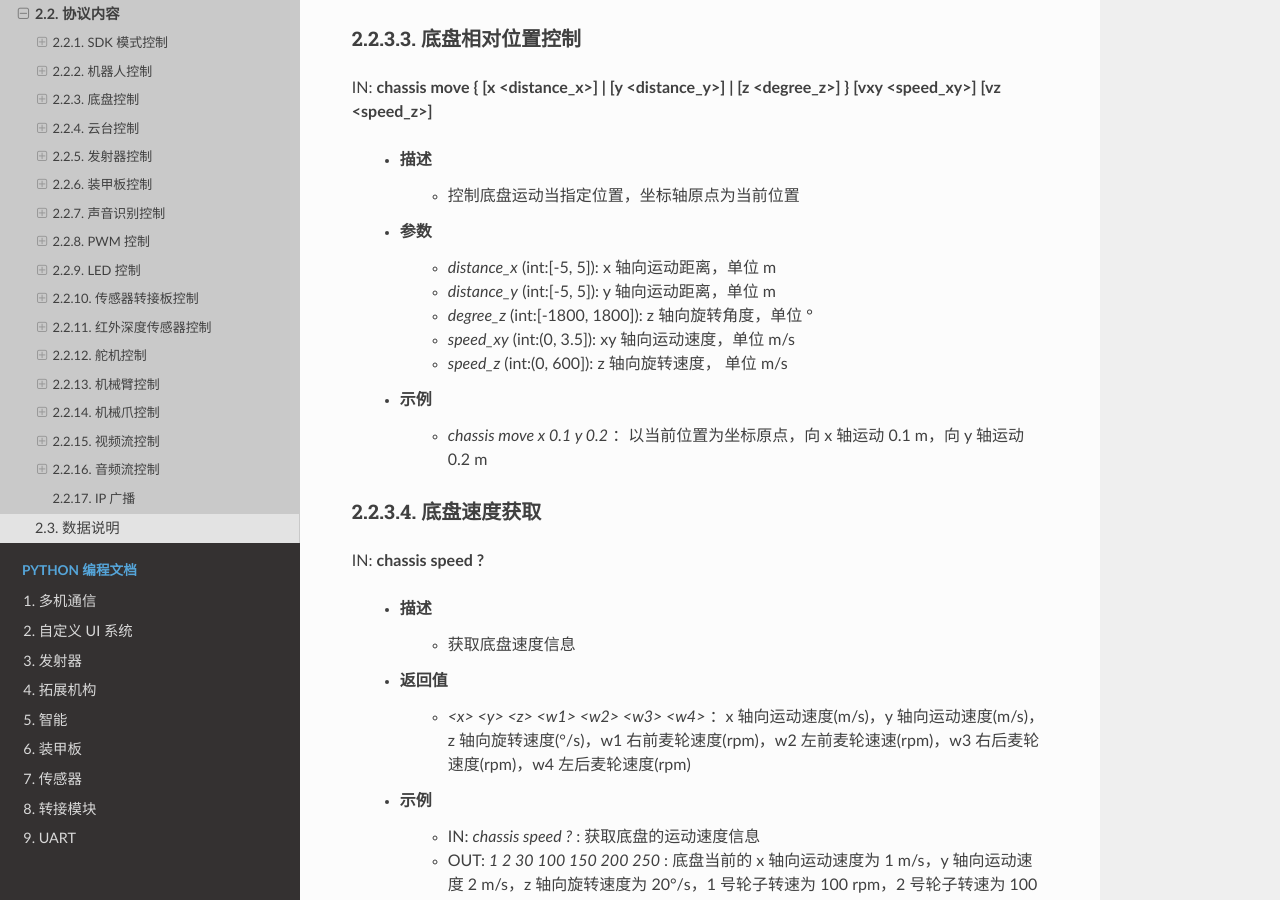
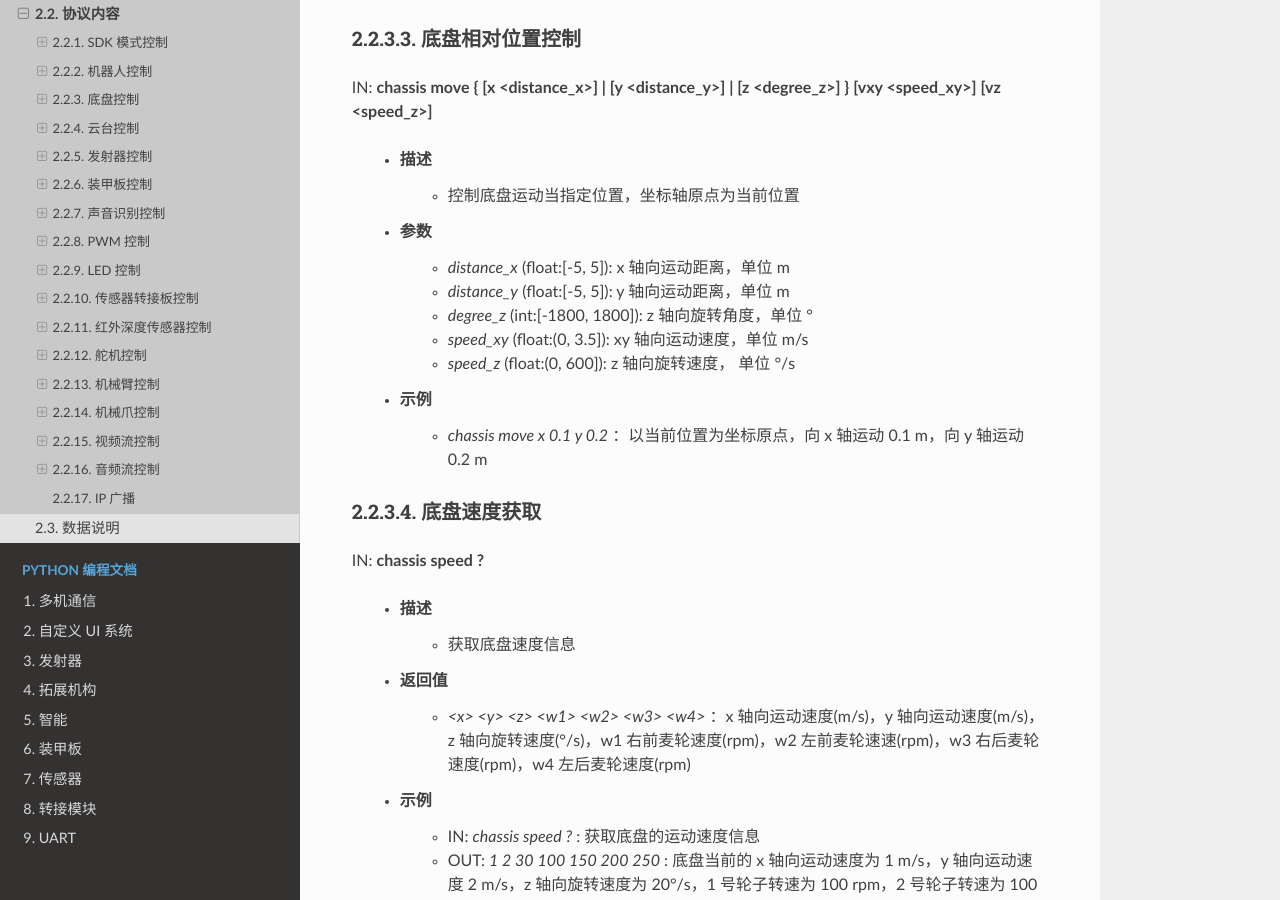
Before and after one commit to dji-sdk/RoboMaster-SDK, a Sphinx documentation site: the page built from docs/sdk/protocol_api.rst, in a window 1280 px wide and 900 px high, scrolled down 2812 px. Built offline with Sphinx 7.4.7 and the Read the Docs theme 2.0.0, drawn with Linux system fonts in a browser that asks for light colours; some of the changed text lies outside the part shown.

Commit message:
Update protocol_api.rst

```diff
--- a/docs/sdk/protocol_api.rst
+++ b/docs/sdk/protocol_api.rst
@@ -117,11 +117,11 @@ IN: **chassis move { [x <distance_x>] | [y <distance_y>] | [z <degree_z>] } [vxy
     - 描述
         - 控制底盘运动当指定位置，坐标轴原点为当前位置
     - 参数
-        - *distance_x* (int:[-5, 5]): x 轴向运动距离，单位 m
-        - *distance_y* (int:[-5, 5]): y 轴向运动距离，单位 m
+        - *distance_x* (float:[-5, 5]): x 轴向运动距离，单位 m
+        - *distance_y* (float:[-5, 5]): y 轴向运动距离，单位 m
         - *degree_z* (int:[-1800, 1800]): z 轴向旋转角度，单位 °
-        - *speed_xy* (int:(0, 3.5]): xy 轴向运动速度，单位 m/s
-        - *speed_z* (int:(0, 600]): z 轴向旋转速度， 单位 m/s
+        - *speed_xy* (float:(0, 3.5]): xy 轴向运动速度，单位 m/s
+        - *speed_z* (float:(0, 600]): z 轴向旋转速度， 单位 °/s
     - 示例
         - *chassis move x 0.1 y 0.2* ：以当前位置为坐标原点，向 x 轴运动 0.1 m，向 y 轴运动 0.2 m
 
```
Also changed, not shown: other parts of docs/sdk/protocol_api.rst (+1 -1 lines).
